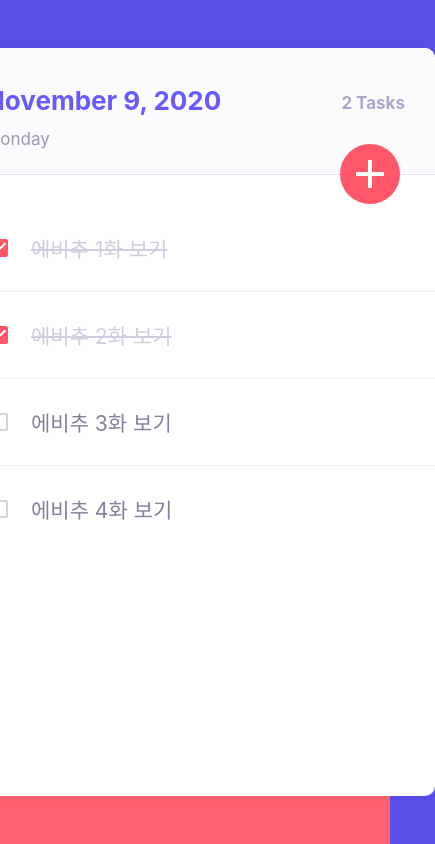
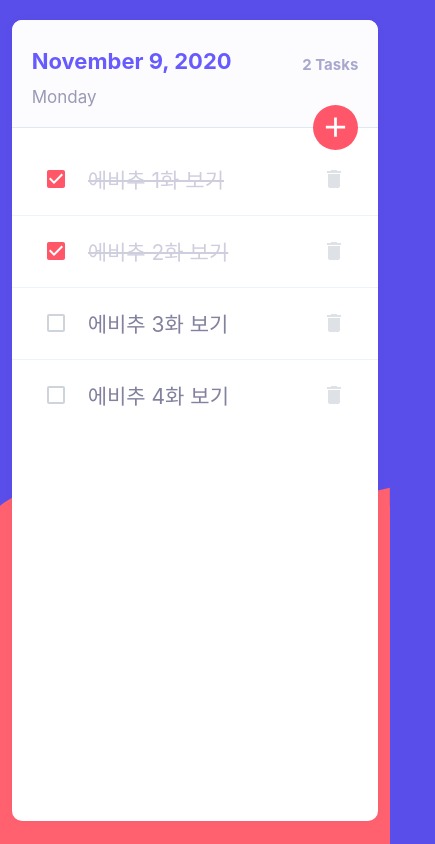
Before and after one commit to rdlsy/todo-list, a React (Create React App) app: page / in a window 390 px wide. Shown: the whole page, 435 px wide, since content can reach past the window. Built offline with nearby package versions, Linux system fonts and the light colour scheme.

Commit message:
update 추가 및 모바일 스타일 추가

```diff
--- a/src/App.js
+++ b/src/App.js
@@ -12,8 +12,10 @@ const GlobalStyle = createGlobalStyle`
     display: flex;
     justify-content: center;
     align-items: center;
+    padding: 5% 3%;
     height: 100vh;
     background: #5a4eeb;
+    box-sizing: border-box;
     &:before {
       content: '';
       position: absolute;
@@ -31,7 +33,11 @@ const GlobalStyle = createGlobalStyle`
       transform: translateX(-50%);
       fill: #ff616f;
     }
+    @media only screen and (max-width: 525px) {
+      display: block;
+    }
   }
+
 `
 
 function App() {
--- a/src/TodoContext.js
+++ b/src/TodoContext.js
@@ -31,6 +31,8 @@ function todoReducer(state, action) {
       return state.map(todo => todo.id === action.id ? { ...todo, done: !todo.done } : todo);
     case 'REMOVE':
       return state.filter(todo => todo.id !== action.id);
+    case 'UPDATE':
+      return state.map(todo => todo.id === action.id ? { ...todo, text: action.text } : todo);
     default:
       throw new Error(`Unhandled action type: ${action.type}`);
   }
--- a/src/components/TodoCreate.js
+++ b/src/components/TodoCreate.js
@@ -37,6 +37,12 @@ const CircleButton = styled.button`
     }
     transform: rotate(45deg);
   `}
+  @media only screen and (max-width: 525px) {
+    top: 85px;
+    right: 20px;
+    width: 45px;
+    height: 45px;
+  }
 `;
 
 const InsertFormPositioner = styled.div`
@@ -54,6 +60,10 @@ const InsertForm = styled.form`
   border-top-left-radius: 10px;
   border-top-right-radius: 10px;
   box-sizing: border-box;
+  @media only screen and (max-width: 525px) {
+    padding: 30px 20px 20px;
+    height: 108px;
+  }
 `;
 
 const Input = styled.input`
--- a/src/components/TodoHead.js
+++ b/src/components/TodoHead.js
@@ -32,7 +32,17 @@ const TodoHeadBlock = styled.div`
     font-size: 17px;
     font-weight: bold;
   }
-`
+  @media only screen and (max-width: 525px) {
+    padding: 30px 20px 20px;
+    height: 108px;
+    h1 {
+      font-size: 22px;
+    }
+    .task-left {
+      font-size: 15px;
+    }
+  }
+`;
 
 function TodoHead() {
   const todos = useTodoState();
--- a/src/components/TodoItem.js
+++ b/src/components/TodoItem.js
@@ -1,20 +1,7 @@
 import React, { useState } from 'react';
 import styled, { css } from 'styled-components';
-import { MdCheckBox, MdCheckBoxOutlineBlank, MdDelete } from 'react-icons/md';
+import { MdCheckBox, MdCheckBoxOutlineBlank, MdDelete, MdDone } from 'react-icons/md';
 import { useTodoDispatch } from '../TodoContext';
-
-const Modify = styled.div`
-  opacity: 0;
-  display: flex;
-  align-items: center;
-  justify-content: center;
-  color: #dee2e6;
-  font-size: 24px;
-  cursor: pointer;
-  &:hover {
-    color: #ff5364;
-  }
-`;
 
 const Remove = styled.div`
   opacity: 0;
@@ -26,6 +13,9 @@ const Remove = styled.div`
   cursor: pointer;
   &:hover {
     color: #5c50f0;
+  }
+  @media only screen and (max-width: 525px) {
+    opacity: 1;
   }
 `;
 
@@ -45,6 +35,9 @@ const Text = styled.div`
   font-size: 21px;
   color: #82819e;
   cursor: pointer;
+  text-overflow: ellipsis;
+  overflow: hidden;
+  white-space: nowrap;
   ${props => props.done && css`
     color: #cecede;
     text-decoration: line-through;
@@ -54,18 +47,34 @@ const Text = styled.div`
 const Input = styled.input`
   padding: 5px 12px;
   width: 100%;
+  height: 42px;
   border: 1px solid #dee9f1;
   border-radius: 4px;
   outline: none;
   font-size: 18px;
   box-sizing: border-box;
+`;
+
+const Modify = styled.button`
+  display: flex;
+  align-items: center;
+  justify-content: center;
+  color: #5c4ff0;
+  font-size: 24px;
+  cursor: pointer;
+  padding: 0 0 0 5px;
+  background: none;
+  border: none;
+  outline: none;
 `
 
 const TodoItemBlock = styled.div`
   display: flex;
   align-items: center;
-  padding: 28px 32px;
+  padding: 10px 32px;
+  height: 83px;
   border-top: 1px solid #edf3f8;
+  box-sizing: border-box;
   &:first-child {
     border-top: 0;
   }
@@ -74,9 +83,13 @@ const TodoItemBlock = styled.div`
       opacity: 1;
     }
   }
+  @media only screen and (max-width: 525px) {
+    height: 72px;
+  }
 `;
 
 function TodoItem({ id, done, text }) {
+  const [selectedTodo, setSelectedTodo] = useState('');
   const dispatch = useTodoDispatch();
   const onToggle = () => dispatch({
     type: 'TOGGLE',
@@ -86,14 +99,32 @@ function TodoItem({ id, done, text }) {
     type: 'REMOVE',
     id
   });
+  const onUpdate = (id, text) => {
+    dispatch({
+      type: 'UPDATE',
+      id,
+      text: text
+    });
+    setSelectedTodo('');
+  }
+  const onEdit = () => {
+    setSelectedTodo(text);
+  }
+  const onChange = e => setSelectedTodo(e.target.value);
   return (
     <TodoItemBlock>
       <CheckBox done={done} onClick={onToggle}>
         {done ? <MdCheckBox /> : <MdCheckBoxOutlineBlank/>}
       </CheckBox>
-      <Text done={done}>
-        {text}
+      <Text done={done} onClick={onEdit}>
+        {selectedTodo ? <Input onChange={onChange} value={selectedTodo} autoFocus /> : text}
       </Text>
+      {
+        selectedTodo &&
+        <Modify onClick={() => onUpdate(id, selectedTodo)}>
+          <MdDone />
+        </Modify>
+      }
       <Remove onClick={onRemove}>
         <MdDelete />
       </Remove>
--- a/src/components/TodoList.js
+++ b/src/components/TodoList.js
@@ -7,6 +7,9 @@ const TodoListBlock = styled.div`
   flex: 1;
   padding: 30px 0 48px;
   overflow-y: auto;
+  @media only screen and (max-width: 525px) {
+    padding: 15px 0 35px;
+  }
 `
 
 function TodoList() {
--- a/src/components/TodoTemplate.js
+++ b/src/components/TodoTemplate.js
@@ -10,6 +10,11 @@ const TodoTemplateBlock = styled.div`
   background: #fff;
   border-radius: 10px;
   box-shadow: 0 0 8px rgba(0, 0, 0, .04);
+  @media only screen and (max-width: 525px) {
+    flex-direction: normal;
+    width: 100%;
+    height: 95vh;
+  }
 `
 
 function TodoTemplate({ children }) {
```
Also changed, not shown: package.json (+6 -1 lines), 1 other file (tests, documents, lock files or other folders).
